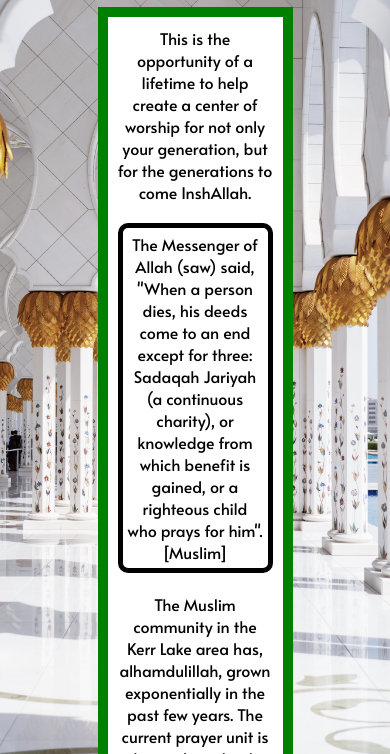
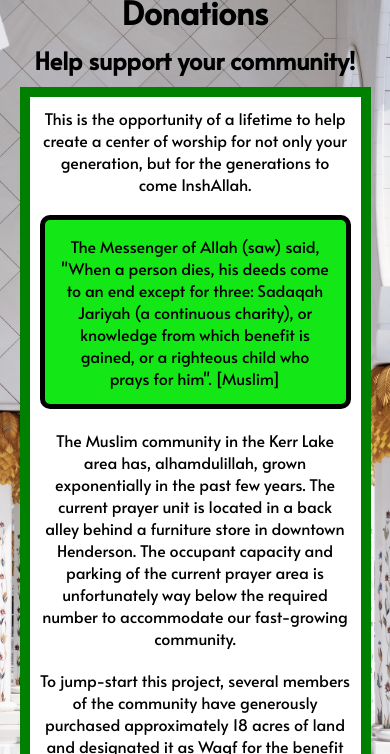
Before and after one commit to MuhammedKasem/HendersonMasjid, a Gatsby site: page /donate in a window 390 px wide. Shown: the part 90-844 px from the top of the page. Built offline with nearby package versions, Linux system fonts and the light colour scheme; Gatsby itself is replaced by a stand-in of ours.

Commit message:
Updated styling on donations page

```diff
--- a/src/components/Donate/DonatePage.css
+++ b/src/components/Donate/DonatePage.css
@@ -7,6 +7,17 @@
   height: 100vh;
   object-fit: contain;
   margin-top: -80px;
+  justify-content: center;
+}
+
+@media screen and (max-width: 960px) {
+  .donateContainer {
+    height: 100%;
+  }
+}
+
+.heroTitle {
+  margin-top: 80px;
 }
 
 .infoBox {
@@ -21,8 +32,16 @@
   background: white;
 }
 
+
+@media screen and (max-width: 960px) {
+  .infoBox {
+    width: 90%;
+  }
+}
+
 .hadith {
   border: solid black 5px;
   border-radius: 10px;
-  padding: 5px;
+  padding: 15px;
+  background-color: #13e816;
 }
--- a/src/components/Donate/DonatePage.js
+++ b/src/components/Donate/DonatePage.js
@@ -6,14 +6,15 @@ const DonatePage = () => {
 
   return (
     <div className="donateContainer">
-      <h1>Donations</h1>
+      <h1 className="heroTitle">Donations</h1>
       <h2>Help support your community!</h2>
 
       <div className="infoBox">
         <p>This is the opportunity of a lifetime to help create a center of worship for not only your generation, but for the generations to come InshAllah.</p>
         <p className="hadith">The Messenger of Allah (saw) said, "When a person dies, his deeds come to an end except for three: Sadaqah Jariyah (a continuous charity), or knowledge from which benefit is gained, or a righteous child who prays for him". [Muslim]</p>
-        <p>The Muslim community in the Kerr Lake area has, alhamdulillah, grown exponentially in the past few years. The current prayer unit is located in a back alley behind a furniture store in downtown Henderson. The occupant capacity and parking of the current prayer area is unfortunately way below the required number to accommodate our fast-growing community.
-            To jump-start this project, several members of the community have generously purchased approximately 18 acres of land and designated it as Waqf for the benefit of the Muslim community. The land will house a 6,000 sqft masjid, a library, a school, a cemetery, a family park, and a soccer field. The land will provide a safe and private area for the community and is designed for future expansion as the community grows.
+        <p>The Muslim community in the Kerr Lake area has, alhamdulillah, grown exponentially in the past few years. The current prayer unit is located in a back alley behind a furniture store in downtown Henderson. The occupant capacity and parking of the current prayer area is unfortunately way below the required number to accommodate our fast-growing community.</p>
+        <p>
+        To jump-start this project, several members of the community have generously purchased approximately 18 acres of land and designated it as Waqf for the benefit of the Muslim community. The land will house a 6,000 sqft masjid, a library, a school, a cemetery, a family park, and a soccer field. The land will provide a safe and private area for the community and is designed for future expansion as the community grows.
             The community center is conveniently located near Highway 85, Highway 39, and US 1. It will serve as a center for Muslims in both North Carolina and Virginia.
         </p>
       </div>
```
